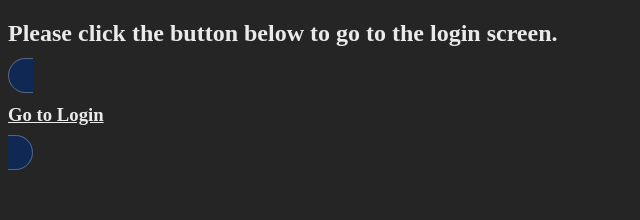
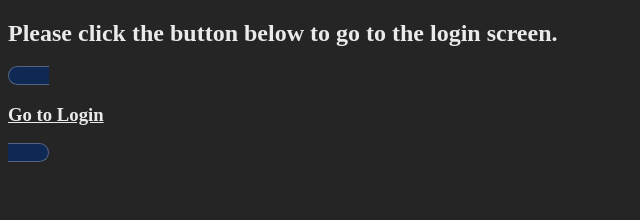
Before and after one commit to haeuncoding/aroma, a SvelteKit app: page / in a window 1280 px wide. Shown: the top 220 px of the page, without its empty margins (0-640 px from the left). Built offline with nearby package versions, Linux system fonts and the light colour scheme.

Commit message:
changing a bit of css

```diff
--- a/src/app.css
+++ b/src/app.css
@@ -79,10 +79,8 @@
     } */
 
     .session-button {
-        padding-left: 1.5em;
-        padding-right: 1.5em;
-        padding-top: 0.5em;
-        padding-bottom: 0.5em;
+        padding-left: 2.5em;
+        padding-right: 2.5em;
         cursor: pointer;
         transition: 0.3s;
         margin-top: 1.5em;
@@ -98,8 +96,8 @@
         background-color: rgb(10, 26, 54);
         border-radius: 4.5em;
         border: 1px solid rgb(10, 26, 54);
-        margin-top: 1em;
-        filter: drop-shadow(0rem 1rem black);
+        margin-top: 1.45em;
+        filter: drop-shadow(0rem 0.5rem black);
     }
 
 
```
